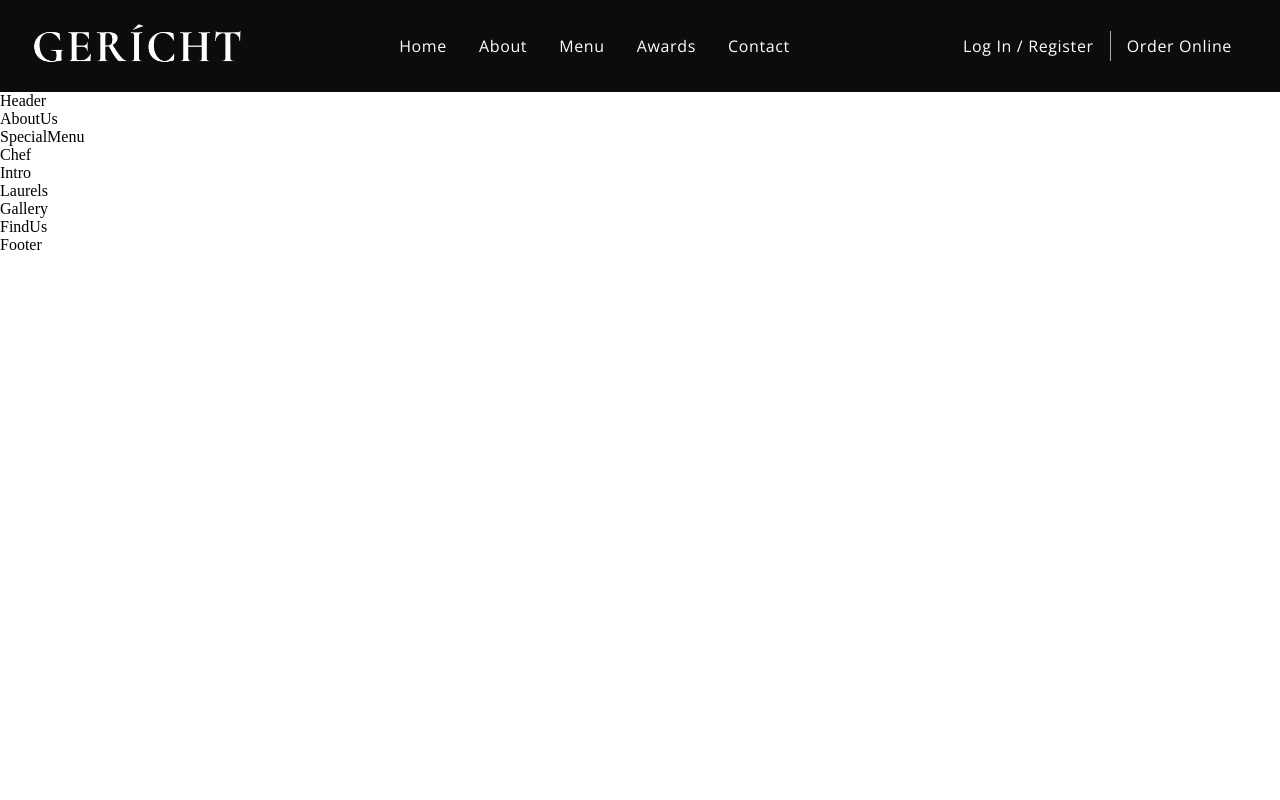
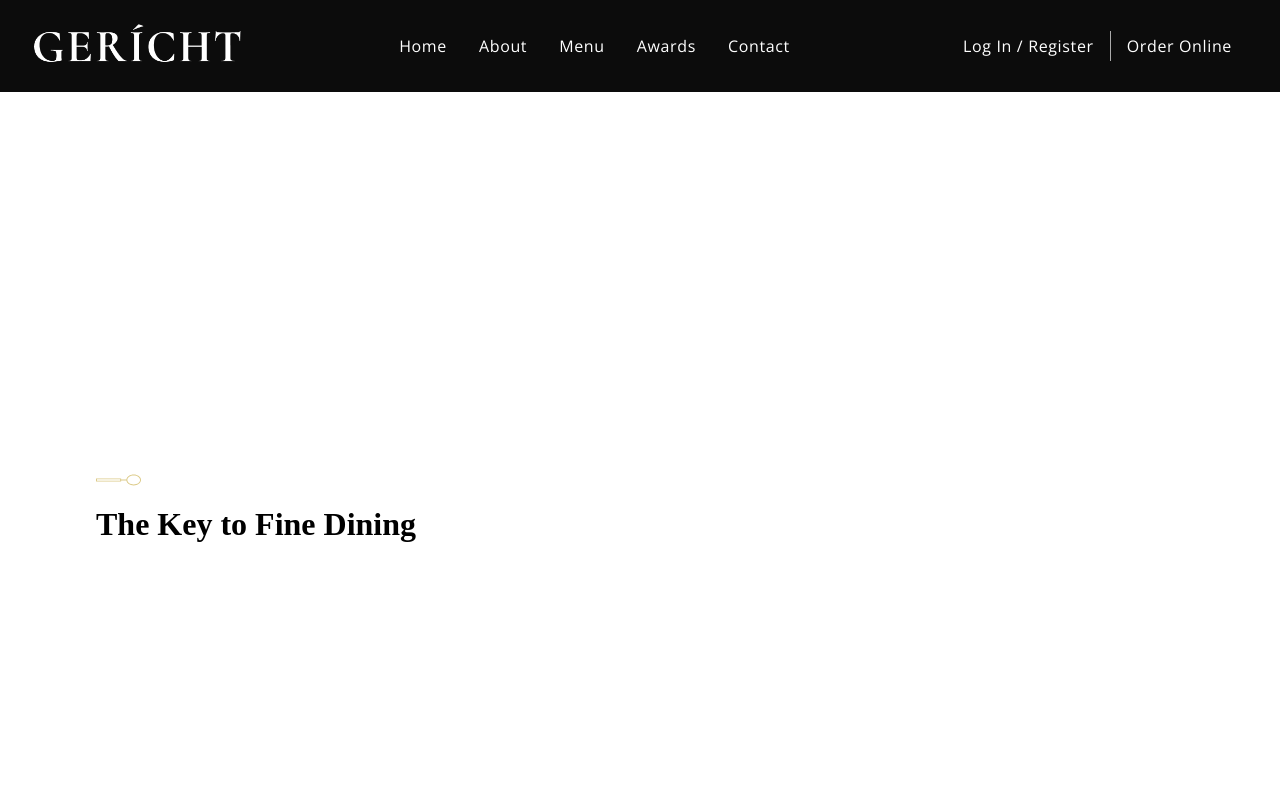
Before and after one commit to andytle95/anam, a React (Create React App) app in the folder anamsite/: page / in a window 1280 px wide. Shown: the top 800 px of the page. Built offline with nearby package versions, Linux system fonts and the light colour scheme; a web font is replaced by a local one.

Commit message:
header updated

```diff
--- a/anamsite/src/components/SubHeading/SubHeading.jsx
+++ b/anamsite/src/components/SubHeading/SubHeading.jsx
@@ -1,8 +1,11 @@
 import React from 'react';
 
+import { images } from '../../constants'
+
 const SubHeading = () => (
-  <div>
-    SubHeading
+  <div style={{marginBottom: '1rem'}}>
+    <p className='p__cormorant'>TITLE</p>
+    <img src={images.spoon} alt="spoon" className='spoon__img' />
   </div>
 );
 
--- a/anamsite/src/container/Header/Header.jsx
+++ b/anamsite/src/container/Header/Header.jsx
@@ -1,10 +1,18 @@
 import React from 'react';
 
+import { SubHeading } from '../../components'
+import { images } from '../../constants';
 import './Header.css';
 
 const Header = () => (
-  <div>
-    Header
+  <div className="app__header app__wrapper section__padding" id="home">
+    <div className="app__wrapper_info">
+      <SubHeading />
+      <h1 className='app__header-h1'>The Key to Fine Dining</h1>
+    </div>
+    <div className='app__wrapper_img'>
+
+    </div>
   </div>
 );
 
```
